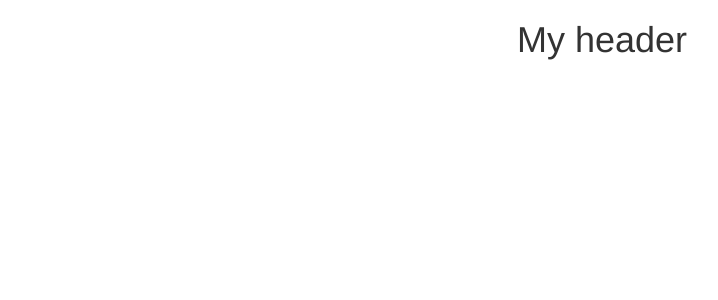
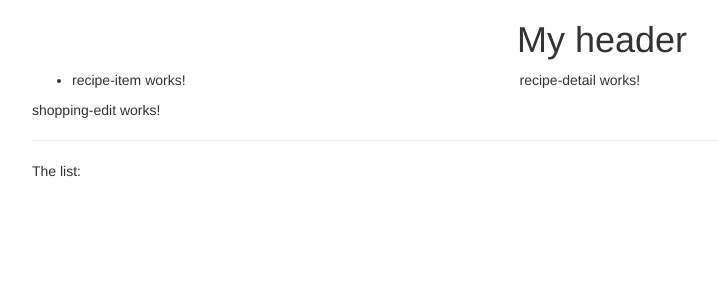
Before and after one commit to markopo/angular-app, an Angular app: page / in a window 1280 px wide. Shown: the top 300 px of the page, without its empty margins (38-756 px from the left). Built offline with nearby package versions, Linux system fonts and the light colour scheme.

Commit message:
Adding content to components

```diff
--- a/src/app/app.component.html
+++ b/src/app/app.component.html
@@ -6,8 +6,12 @@
     </div>
     <div class="row">
         <div class="col-md-12 col-xs-12">
-
-
+            <app-recipes></app-recipes>
+        </div>
+    </div>
+    <div class="row">
+        <div class="col-md-12 col-xs-12">
+            <app-shopping-list></app-shopping-list>
         </div>
     </div>
 </div>
--- a/src/app/recipes/recipe-item/recipe-item.component.html
+++ b/src/app/recipes/recipe-item/recipe-item.component.html
@@ -1,3 +1,3 @@
-<p>
+<li>
   recipe-item works!
-</p>
+</li>
--- a/src/app/recipes/recipe-list/recipe-list.component.html
+++ b/src/app/recipes/recipe-list/recipe-list.component.html
@@ -1,3 +1,5 @@
-<p>
-  recipe-list works!
-</p>
+<ul>
+
+  <app-recipe-item></app-recipe-item>
+
+</ul>
--- a/src/app/recipes/recipes.component.html
+++ b/src/app/recipes/recipes.component.html
@@ -1,3 +1,8 @@
-<p>
-  recipes works!
-</p>
+<div class="row">
+    <div class="col-md-5 col-sm-5 col-xs-12">
+        <app-recipe-list></app-recipe-list>
+    </div>
+    <div class="col-md-7 col-sm-7 col-xs-12">
+        <app-recipe-detail></app-recipe-detail>
+    </div>
+</div>
--- a/src/app/shopping-list/shopping-list.component.html
+++ b/src/app/shopping-list/shopping-list.component.html
@@ -1,3 +1,7 @@
-<p>
-  shopping-list works!
-</p>
+<div class="row">
+  <div class="col-xs-10">
+    <app-shopping-edit></app-shopping-edit>
+    <hr />
+    <p>The list:</p>
+  </div>
+</div>
```
